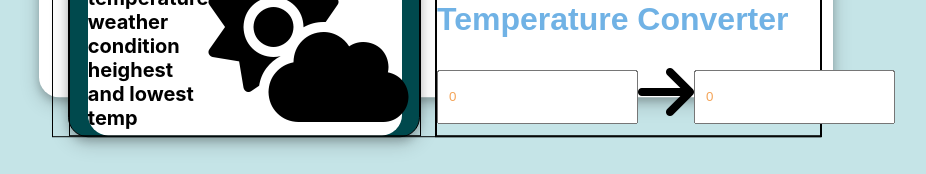
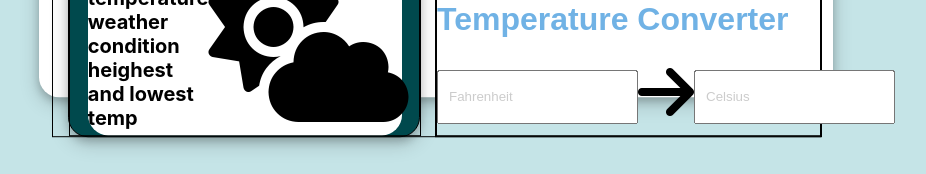
Before and after one commit to Usama4745/weatherapp, a React (Create React App) app: page / in a window 1280 px wide. Shown: the part 576-750 px from the top of the page, without its empty margins (204-1130 px from the left). Built offline with nearby package versions, Linux system fonts and the light colour scheme.

Commit message:
completed converter logic

```diff
--- a/src/component/Converter/Converter.js
+++ b/src/component/Converter/Converter.js
@@ -2,25 +2,28 @@ import React,{useState} from 'react';
 import './Converter.css';
 
 function Converter() {
-    const [celsius, setCelsius] = useState(0);
-    const [fareinheit, setfareinheit] = useState(0);
+    const [celsius, setCelsius] = useState();
+    const [fareinheit, setfareinheit] = useState();
 
-    const handleChange = e =>
-    e.target.name === "f"
-        ? setCelsius(e.target.value)
-        : e.target.name === "c"
-        ? setfareinheit((e.target.value*(9/5))+32)
-        : "";
+
+    const handleCelChange = (e) =>{
+        setfareinheit((e.target.value*(9/5))+32)
+        setCelsius(e.target.value)
+    }
+    const handleFarChange = (e) =>{
+        setfareinheit(e.target.value)
+        setCelsius((e.target.value-32)*(5/9))
+    }
     return (
         <div>
             <h1>Temperature Converter</h1>
             <div className="converter-main">
                 <input className="convert-input"
                     type="number"
-                    value={celsius}
+                    value={fareinheit} onChange={handleFarChange}
                     id="fahrenheit" placeholder="Fahrenheit" name="f"/>
                 <i className="fas fa-arrow-right"></i>
-                <input type="number" value={celsius} className="convert-input" id="celsius" placeholder="Celsius" name="c"/>
+                <input type="number" value={celsius} onChange={handleCelChange} className="convert-input" id="celsius" placeholder="Celsius" name="c"/>
             </div>
         </div>
     );
```
